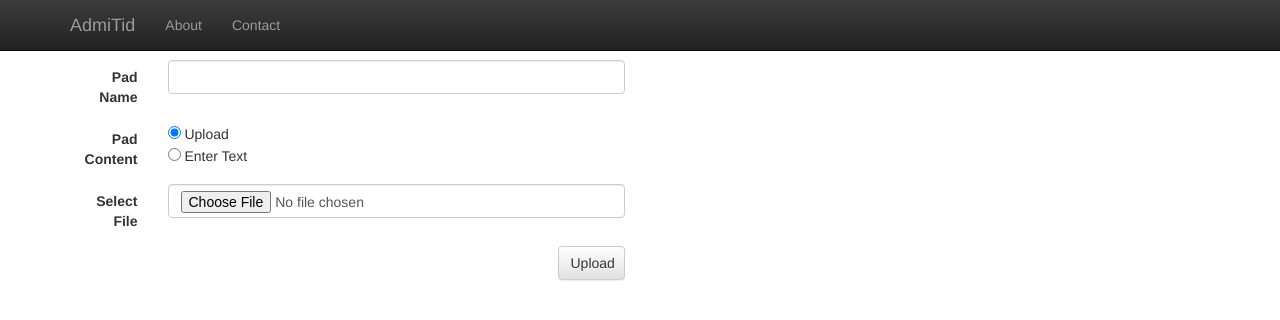
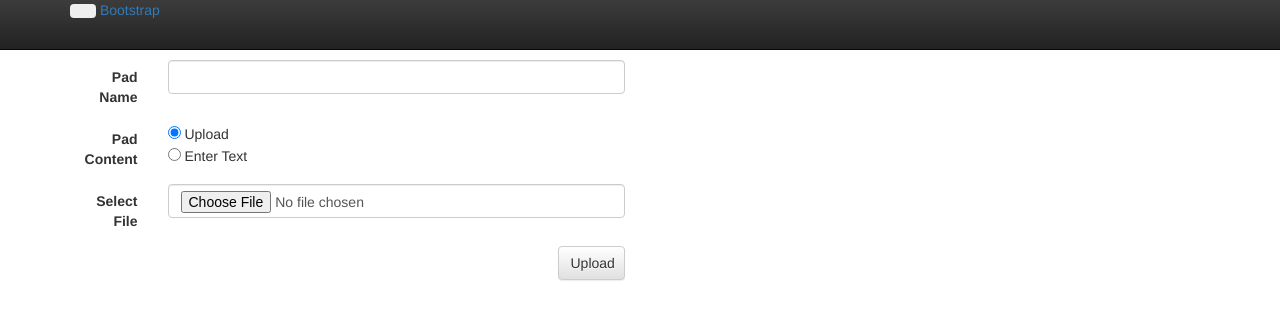
Before and after one commit to lekez2005/college_essay, a Django app: template src/static/templates/add_pad.html in a window 1280 px wide. Shown: the top 320 px of the page. Run offline with Django 3.2, Linux system fonts and the light colour scheme; the template is opened without the code that fills it, so the values that code supplies are empty; some libraries are stand-ins or nearby versions.

Commit message:
CHanged nav bar

```diff
--- a/src/static/templates/base.html
+++ b/src/static/templates/base.html
@@ -20,26 +20,44 @@
 
 
 
-     <!-- Fixed navbar -->
-    <div class="navbar navbar-inverse navbar-fixed-top" role="navigation">
-      <div class="container">
-        <div class="navbar-header">
-          <button type="button" class="navbar-toggle" data-toggle="collapse" data-target=".navbar-collapse">
-            <span class="sr-only">Toggle navigation</span>
+     <div class="navbar navbar-inverse navbar-fixed-top">
+      <div class="navbar-inner">
+        <div class="container">
+          <button type="button" class="btn btn-navbar" data-toggle="collapse" data-target=".nav-collapse">
             <span class="icon-bar"></span>
             <span class="icon-bar"></span>
             <span class="icon-bar"></span>
           </button>
-          <a class="navbar-brand" href="/">AdmiTid</a>
+          <a class="brand" href="./index.html">Bootstrap</a>
+          <div class="nav-collapse collapse">
+            <ul class="nav">
+              <li class="active">
+                <a href="./index.html">Home</a>
+              </li>
+              <li class="">
+                <a href="./getting-started.html">Get started</a>
+              </li>
+              <li class="">
+                <a href="./scaffolding.html">Scaffolding</a>
+              </li>
+              <li class="">
+                <a href="./base-css.html">Base CSS</a>
+              </li>
+              <li class="">
+                <a href="./components.html">Components</a>
+              </li>
+              <li class="">
+                <a href="./javascript.html">JavaScript</a>
+              </li>
+              <li class="">
+                <a href="./customize.html">Customize</a>
+              </li>
+            </ul>
+          </div>
         </div>
-        <div class="navbar-collapse collapse">
-          <ul class="nav navbar-nav ">
-            <li><a href="#about">About</a></li>
-            <li><a href="#contact">Contact</a></li>
-          </ul>
-        </div><!--/.nav-collapse -->
       </div>
     </div>
+
     <div class="container">
         {% block content %}
 {% endblock %}
```
